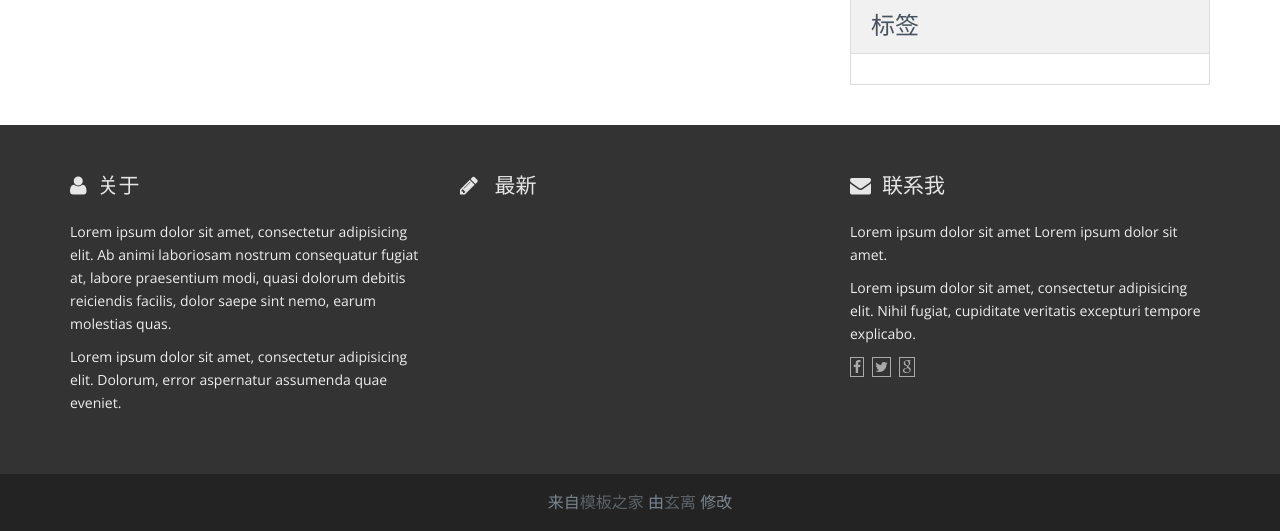
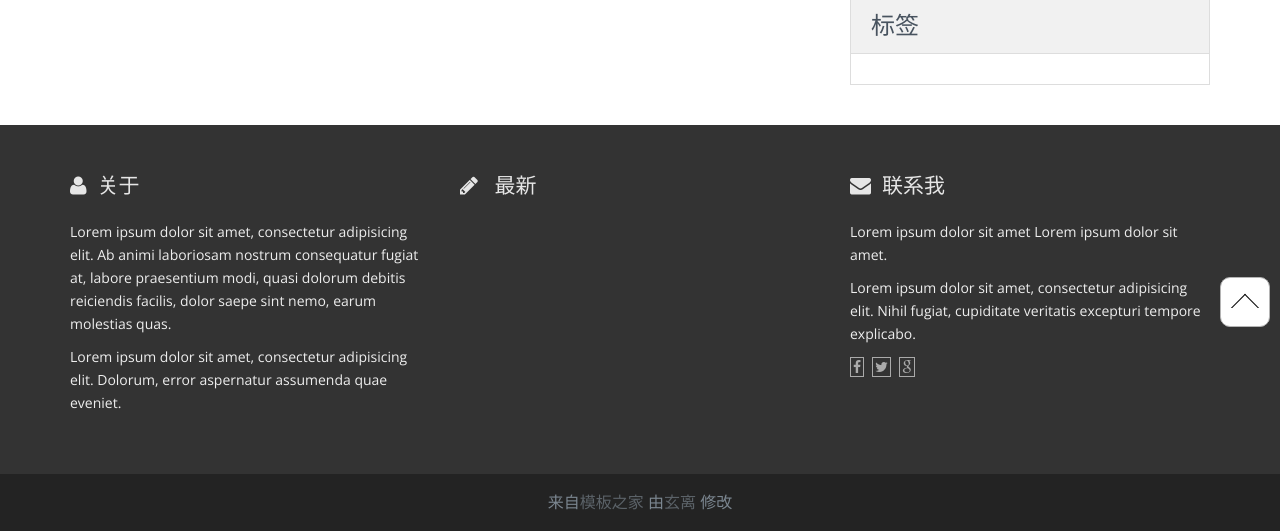
Before and after one commit to h1962809507/myblog-f, a Flask app: page / in a window 1280 px wide. Shown: the part 453-984 px from the top of the page. Run offline with Flask 2, Linux system fonts and the light colour scheme; data that the repository does not hold is empty; some libraries are stand-ins or nearby versions.

Commit message:
添加返回顶部

```diff
--- a/blog/static/css/style.css
+++ b/blog/static/css/style.css
@@ -1353,3 +1353,44 @@ fieldset[disabled] .btn-clean-two.active {
   line-height: normal;
   border-radius: 0px;
 }
+
+/*返回顶部*/
+.box{
+    position:fixed;
+    right:10px;
+    bottom: 20px;
+    height:50px;
+    width: 50px;
+    text-align:center;
+    padding-top:20px;
+    background-color: white;
+    border-radius: 20%;
+    overflow: hidden;
+    border:1px solid rgb(180,180,180);
+}
+.box:hover:before{
+    top:50%
+}
+.box:hover .box-in{
+    visibility: hidden;
+}
+.box:before{
+    position: absolute;
+    top: -50%;
+    left: 50%;
+    transform: translate(-50%,-50%);
+    content:'回到顶部';
+    width: 40px;
+    color:black;
+    font-weight:bold;
+
+}
+.box-in{
+    visibility: visible;
+    display:inline-block;
+    height:20px;
+    width: 20px;
+    border: 1px solid black;
+    border-color: black transparent transparent black;
+    transform:rotate(45deg);
+}
--- a/blog/templates/base.html
+++ b/blog/templates/base.html
@@ -129,5 +129,30 @@
     <script src="../static/js/bootstrap.min.js"></script>
     <script src="../static/js/modernizr.js"></script>
 
+    <!-- 返回顶部 -->
+    <div id="box" class="box">
+        <div class="box-in"></div>
+    </div>
+    <script>
+        var timer  = null;
+        box.onclick = function(){
+            cancelAnimationFrame(timer);
+            //获取当前毫秒数
+            var startTime = +new Date();
+            //获取当前页面的滚动高度
+            var b = document.body.scrollTop || document.documentElement.scrollTop;
+            var d = 500;
+            var c = b;
+            timer = requestAnimationFrame(function func(){
+                var t = d - Math.max(0,startTime - (+new Date()) + d);
+                document.documentElement.scrollTop = document.body.scrollTop = t * (-c) / d + b;
+                timer = requestAnimationFrame(func);
+                if(t == d){
+                cancelAnimationFrame(timer);
+                }
+            });
+        }
+    </script>
+
 </body>
 </html>
```
